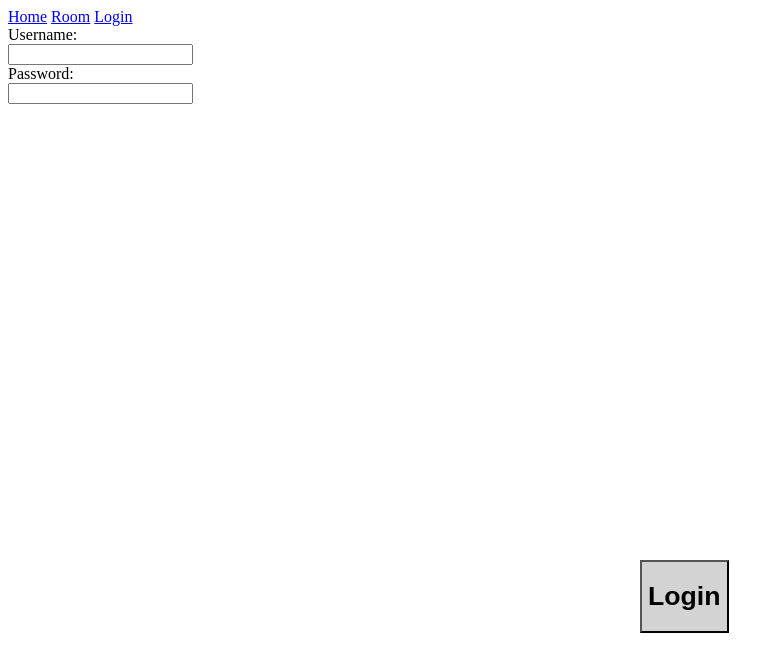
After one commit to MilosA00/Django, a Django app: page /login/ in a window 1280 px wide. The commit adds this page. Shown: the top 672 px of the page, without its empty margins (0-784 px from the left). Run offline with Django 5.2, Linux system fonts and the light colour scheme.

Commit message:
Added new html

```diff
--- a/studybud/base/urls.py
+++ b/studybud/base/urls.py
@@ -14,5 +14,6 @@ urlpatterns = [
     # ex: /polls/5/vote/
     path("<int:question_id>/vote/", views.vote, name="vote"),
     path("room/", views.room, name="room"),
+    path("login/", views.login, name="login"),
 
 ]
--- a/studybud/base/views.py
+++ b/studybud/base/views.py
@@ -9,6 +9,9 @@ def detail(request, question_id):
 
 def room(request):
     return render(request, "room.html")
+
+def login(request):
+    return render(request, "login.html")
 
 def results(request, question_id):
     response = "You are looking at the result of %s"
--- /dev/null
+++ b/studybud/templates/login.html
@@ -0,0 +1,29 @@
+<!DOCTYPE html>
+<html lang="en">
+<head>
+    <meta charset="UTF-8">
+    <title>Login</title>
+</head>
+<style>
+    button {color: black; background-color: lightgray; position: absolute; left: 50%; top: 70%}
+    label {display: block}
+</style>
+<body>
+        {% include "navbar.html" %}
+        {% block content %}
+            <div class="LoginButton">
+                <button type="submit"><h1>Login</h1></button>
+            </div>
+            <div>
+                <label for="username">Username:</label>
+                 <input type="text" id="username" name="username"/>
+        </div>
+
+        <div>
+            <label for="pass">Password:</label>
+            <input type="password" id="pass" name="password" minlength="8" required />
+        </div>
+
+        {% endblock content %}
+</body>
+</html>
--- a/studybud/templates/navbar.html
+++ b/studybud/templates/navbar.html
@@ -1,6 +1,7 @@
 
 
-<a href="/">
-    <h1>Logo</h1>
-</a>
-<br>
+<a href="/">Home</a>
+
+<a href="http://127.0.0.1:8000/room/">Room</a>
+
+<a href="http://127.0.0.1:8000/login/">Login</a>
```
Also changed, not shown: 1 other file.
